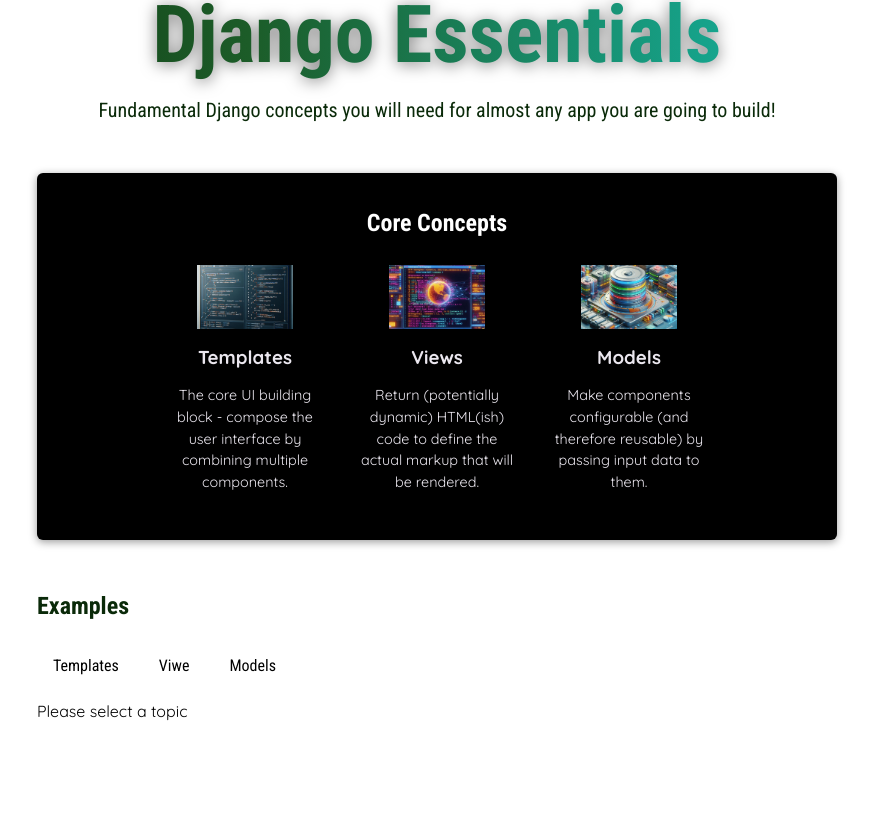
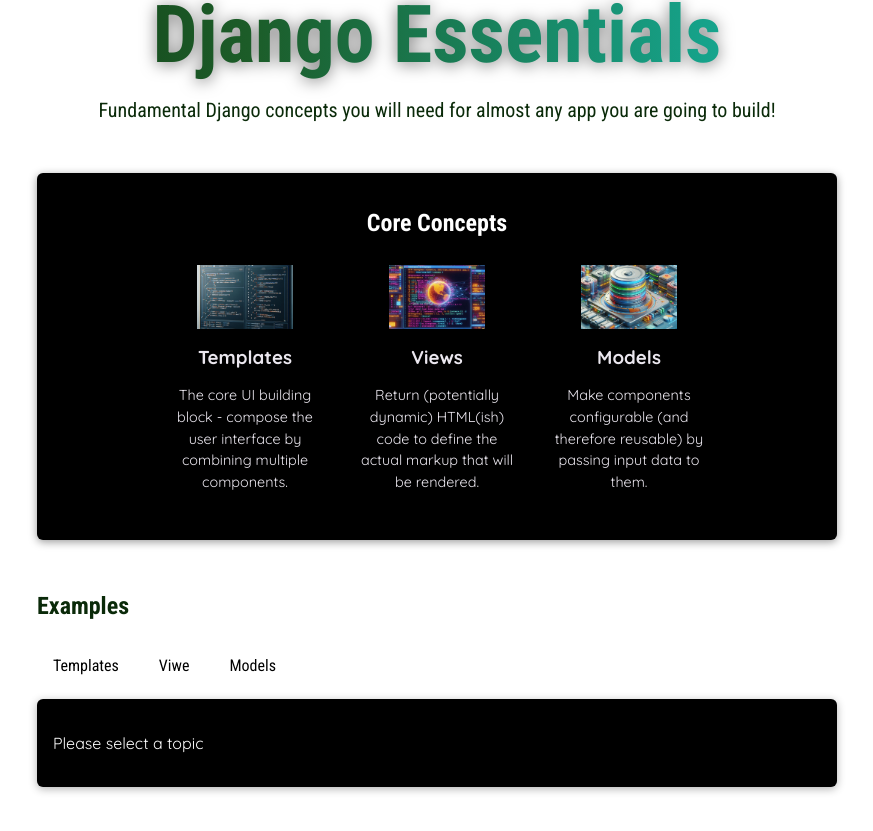
Before and after one commit to Abenezerjr/The-joy-of-Django, a React (Vite) app: page / in a window 1280 px wide. Shown: the part 207-1038 px from the top of the page, without its empty margins (203-1076 px from the left). Built offline with nearby package versions, Linux system fonts and the light colour scheme.

Commit message:
fix issue

```diff
--- a/src/components/CoreConceptss.jsx
+++ b/src/components/CoreConceptss.jsx
@@ -9,10 +9,6 @@
         {CORE_CONCEPTS.map((conceptItem) => (
           <CoreConcepts key={conceptItem.title} {...conceptItem} />
         ))}
-        {/* <CoreConcepts {...CORE_CONCEPTS[0]} />
-      <CoreConcepts {...CORE_CONCEPTS[1]} />
-      <CoreConcepts {...CORE_CONCEPTS[2]} /> */}
-        {/* <CoreConcepts /> */}
       </ul>
     </section>
   );
--- a/src/components/Examples.jsx
+++ b/src/components/Examples.jsx
@@ -11,7 +11,13 @@
     setSelectedTopic(selectedButton);
   }
 
-  let tabContent = <p id="select">Please select a topic</p>;
+  let tabContent = (
+    <div id="tab-content">
+      <p id="select" style={{ color: "#fff" }}>
+        Please select a topic
+      </p>
+    </div>
+  );
 
   if (selectedTopic) {
     tabContent = (
--- a/src/data.js
+++ b/src/data.js
@@ -22,12 +22,6 @@
     description:
       "Make components configurable (and therefore reusable) by passing input data to them.",
   },
-  // {
-  //   image: stateImg,
-  //   title: "State",
-  //   description:
-  //     "React-managed data which, when changed, causes the component to re-render & the UI to update.",
-  // },
 ];
 export const EXAMPLES = {
   templates: {
@@ -73,26 +67,14 @@
 
   def __str__(self):
    returen self.name
-}`,
+}   class Customer(model.Model)
+name=model.CharField(max_length=100)
+
+def __str__(self):
+ returen self.name  class Customer(model.Model)
+ name=model.CharField(max_length=100)
+
+ def __str__(self):
+  returen self.name`,
   },
-  //   state: {
-  //     title: "State",
-  //     description:
-  //       "State allows React components to change their output over time in response to user actions, network responses, and anything else.",
-  //     code: `
-  // function Counter() {
-  //   const [isVisible, setIsVisible] = useState(false);
-
-  //   function handleClick() {
-  //     setIsVisible(true);
-  //   }
-
-  //   return (
-  //     <div>
-  //       <button onClick={handleClick}>Show Details</button>
-  //       {isVisible && <p>Amazing details!</p>}
-  //     </div>
-  //   );
-  // }`,
-  //   },
 };
```
